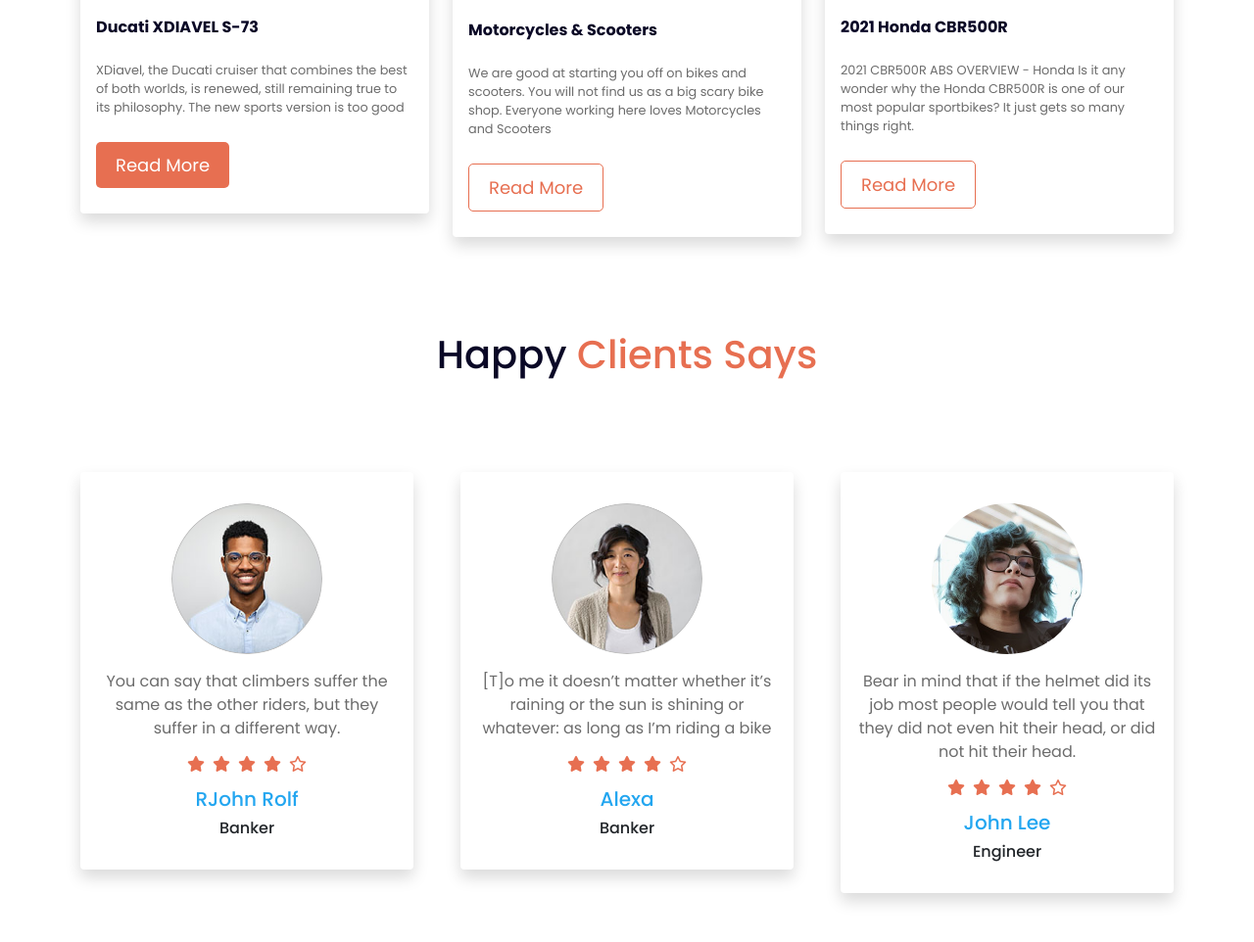
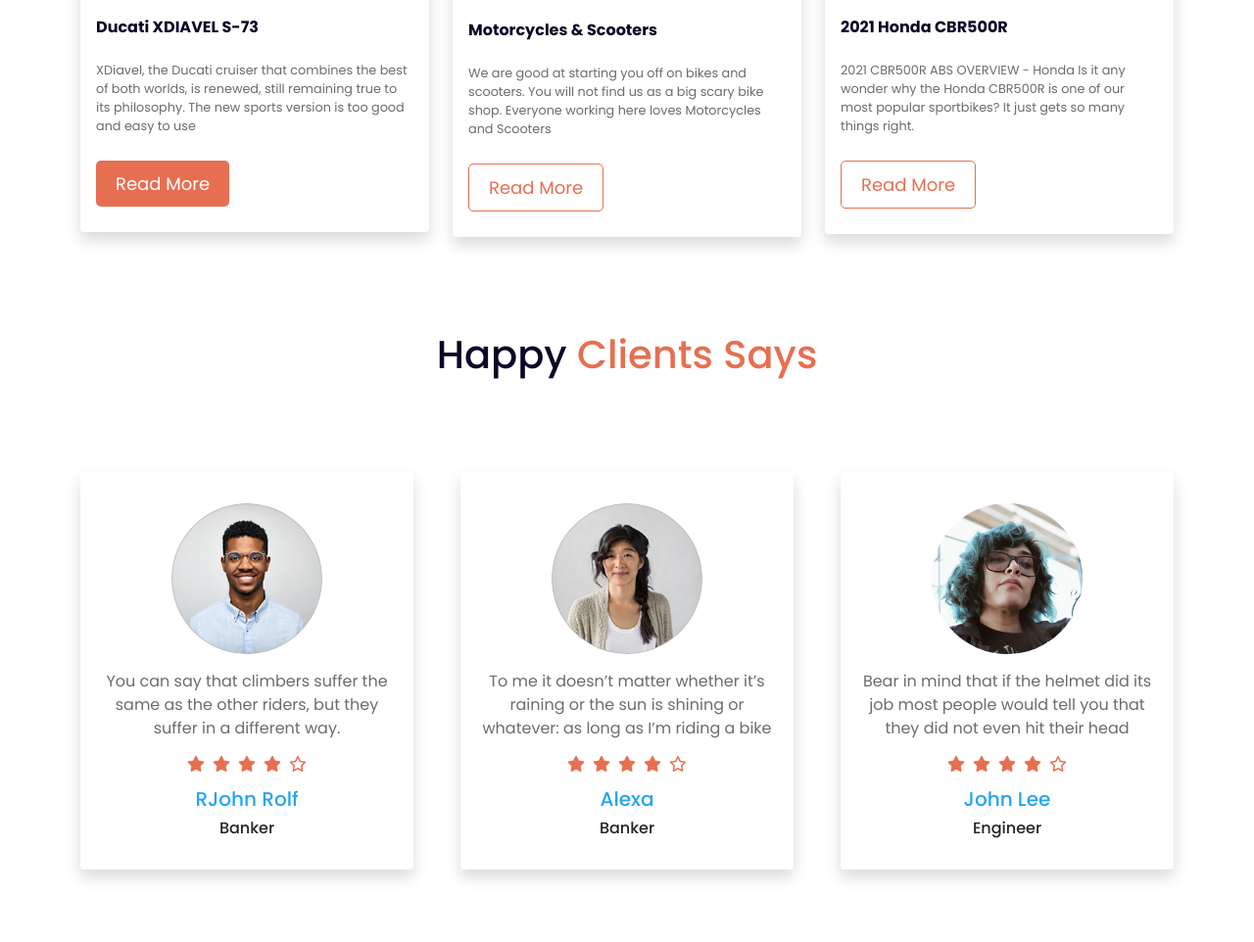
Before and after one commit to ashikur-rahman-asif/Honda-assignmentt, a plain HTML site: page index.html in a window 1280 px wide. Shown: the part 1580-2542 px from the top of the page at 98% size. Drawn offline with nearby package versions, Linux system fonts and the light colour scheme.

Commit message:
final third

```diff
--- a/index.html
+++ b/index.html
@@ -156,7 +156,7 @@
                             </div>
                             <div>
                                 <h2 class="font-size-16 fw-bolder color-black my-4">Ducati XDIAVEL S-73</h2>
-                                <p class="color-gray font-size-14">XDiavel, the Ducati cruiser that combines the best of both worlds, is renewed, still remaining true to its philosophy. The new sports version is too good</p>
+                                <p class="color-gray font-size-14">XDiavel, the Ducati cruiser that combines the best of both worlds, is renewed, still remaining true to its philosophy. The new sports version is too good and easy to use</p>
                                 <button class="button-bg">read more</button>
                             </div>
                         </div>
@@ -217,7 +217,7 @@
                                 <img src="img/user/user-2.png" class="w-100 h-100 rounded-circle" alt="User image">
                             </div>
                             <div class="text-center">
-                                <p class="color-gray">[T]o me it doesn’t matter whether it’s raining or the sun is shining or whatever: as long as I’m riding a bike</p>
+                                <p class="color-gray">To me it doesn’t matter whether it’s raining or the sun is shining or whatever: as long as I’m riding a bike</p>
                                 <div class="d-flex justify-content-center align-items-center color-orenge my-3">
                                     <i class="fas fa-star mx-1"></i>
                                     <i class="fas fa-star mx-1"></i>
@@ -236,7 +236,7 @@
                                 <img src="img/user/user-3.jpg" class="w-100 h-100 rounded-circle" alt="User image">
                             </div>
                             <div class="text-center">
-                                <p class="color-gray"> Bear in mind that if the helmet did its job most people would tell you that they did not even hit their head, or did not hit their head.</p>
+                                <p class="color-gray"> Bear in mind that if the helmet did its job most people would tell you that they did not even hit their head</p>
                                 <div class="d-flex justify-content-center align-items-center color-orenge my-3">
                                     <i class="fas fa-star mx-1"></i>
                                     <i class="fas fa-star mx-1"></i>
```
